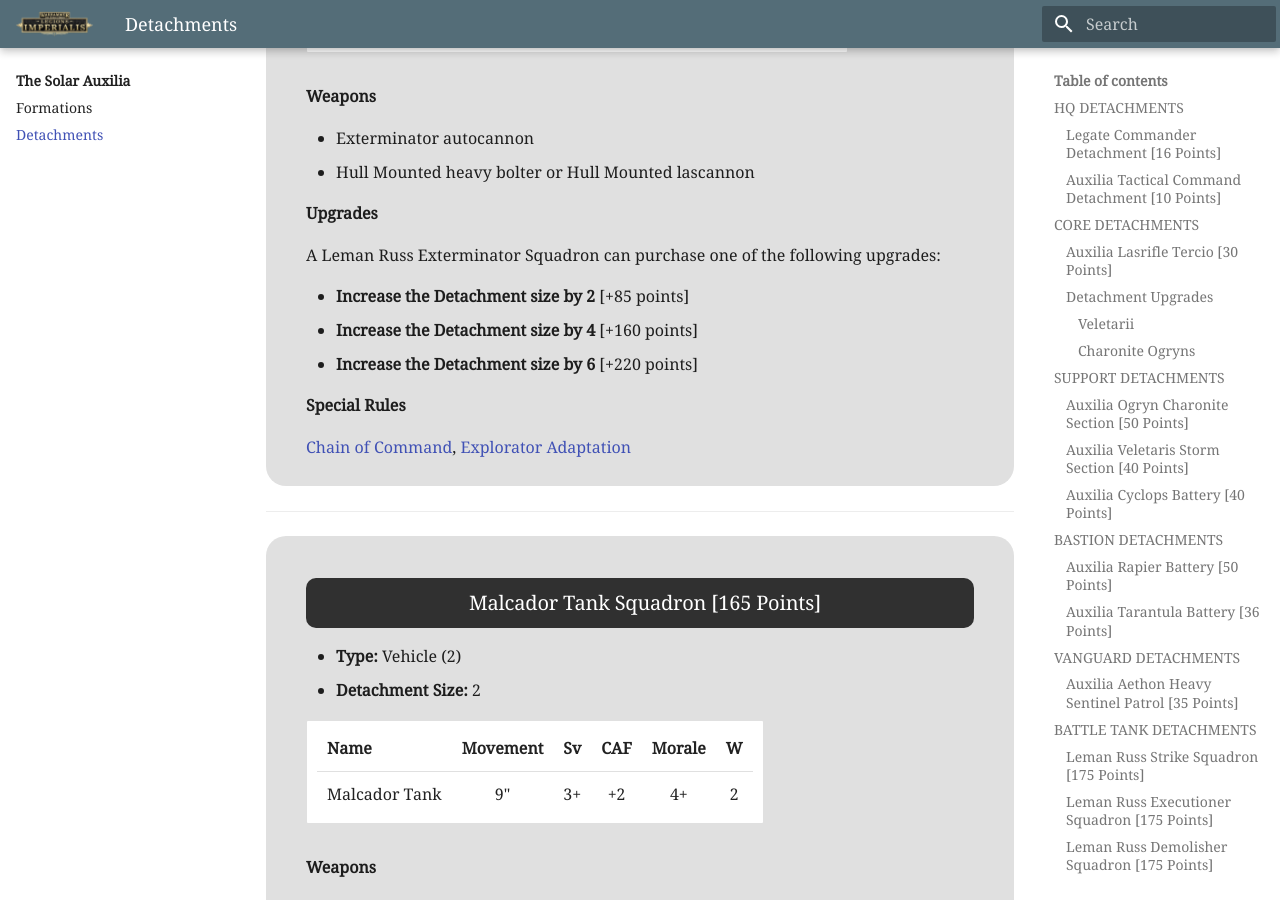
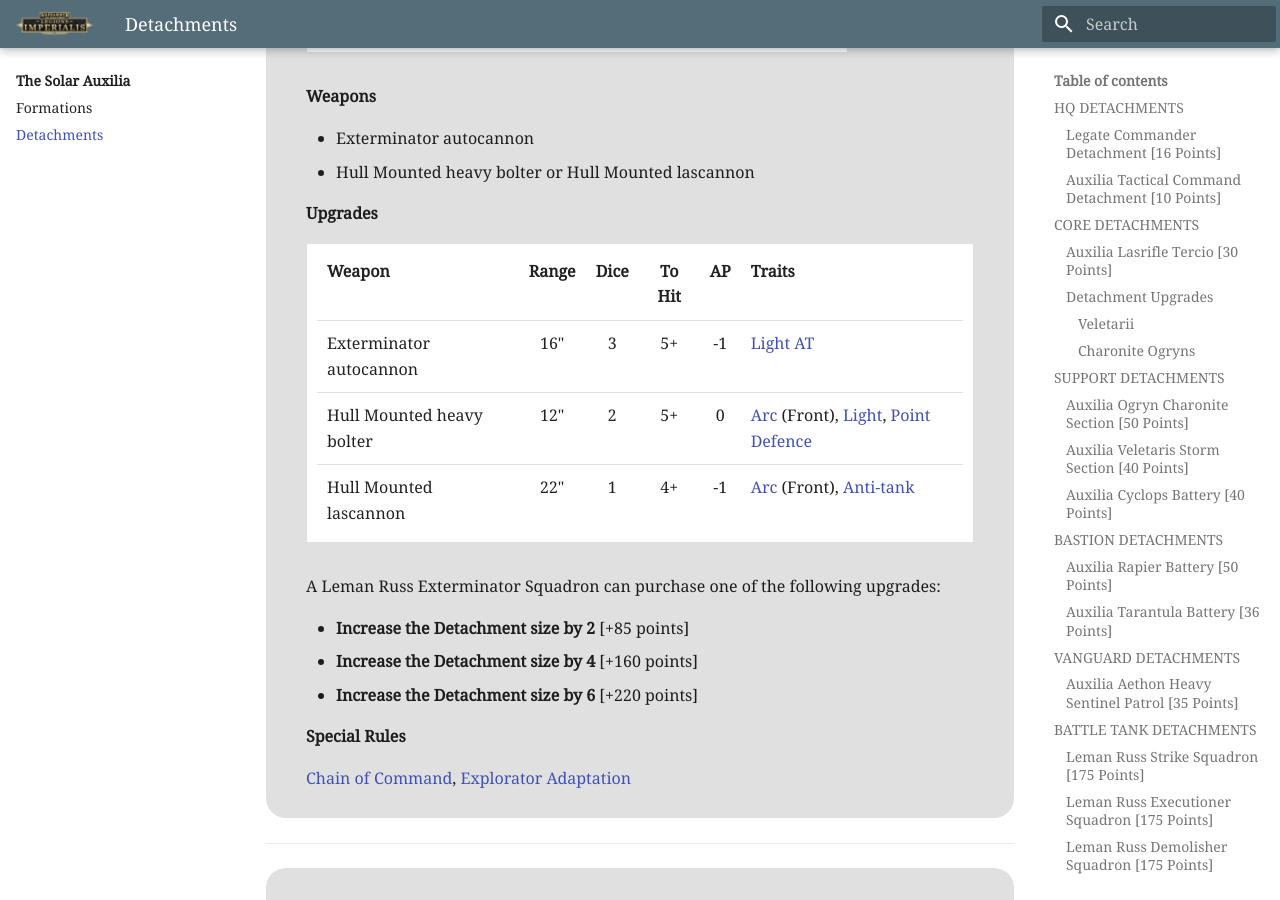
Before and after one commit to BloodBowlBase/EHeresy, an MkDocs documentation site: the page built from docs/the_solar_auxilia/detachments.md, in a window 1280 px wide and 900 px high, scrolled down 14882 px. Built offline with MkDocs 1.6.1 and Material for MkDocs 9.7.7, drawn with Linux system fonts in a browser that asks for light colours.

Commit message:
Adding missing info

```diff
--- a/docs/the_solar_auxilia/detachments.md
+++ b/docs/the_solar_auxilia/detachments.md
@@ -431,7 +431,7 @@
 * Executioner plasma cannon
 * Hull Mounted heavy bolter or Hull Mounted lascannon
 
-| **Weapon**  | Range | Dice | To Hit | AP | Traits   |
+| Weapon  | Range | Dice | To Hit | AP | Traits   |
 | --------------------------- | :---: | :--: | :----: | :-: | ------------------------------------------------ |
 | Executioner plasma cannon | 12" | 2 | 4+ | -1 | [Light AT]   |
 | Hull Mounted heavy bolter | 12" | 2 | 5+ | 0 | [Arc] (Front), [Light], [Point Defence] |
@@ -469,7 +469,7 @@
 * Demolisher cannon
 * Hull Mounted heavy bolter or Hull Mounted lascannon
 
-| **Weapon**  | Range | Dice | To Hit | AP | Traits   |
+| Weapon  | Range | Dice | To Hit | AP | Traits   |
 | --------------------------- | :---: | :--: | :----: | :-: | ------------------------------------------------ |
 | Demolisher cannon | 12" | 1 | 4+ | -3 | [Demolisher], [Ignores Cover]  |
 | Hull Mounted heavy bolter | 12" | 2 | 5+ | 0 | [Arc] (Front), [Light], [Point Defence] |
@@ -507,7 +507,7 @@
 * Annihilator twin lascannon
 * Hull Mounted heavy bolter or Hull Mounted lascannon
 
-| **Weapon**  | Range | Dice | To Hit | AP | Traits   |
+| Weapon  | Range | Dice | To Hit | AP | Traits   |
 | --------------------------- | :---: | :--: | :----: | :-: | ------------------------------------------------ |
 | Annihilator twin lascannon | 22" | 1 | 4+ | -1 | [Accurate], [Anti-tank]  |
 | Hull Mounted heavy bolter | 12" | 2 | 5+ | 0 | [Arc] (Front), [Light], [Point Defence] |
@@ -546,6 +546,12 @@
 * Hull Mounted heavy bolter or Hull Mounted lascannon
 
 **Upgrades**
+
+| Weapon                  | Range | Dice | To Hit | AP  | Traits                                  |
+| --------------------------- | :---: | :--: | :----: | :-: | --------------------------------------- |
+| Exterminator autocannon      |  16"  |  3   |   5+   | -1  | [Light AT]                              |
+| Hull Mounted heavy bolter    |  12"  |  2   |   5+   |  0  | [Arc] (Front), [Light], [Point Defence] |
+| Hull Mounted lascannon       |  22"  |  1   |   4+   | -1  | [Arc] (Front), [Anti-tank]              |
 
 A Leman Russ Exterminator Squadron can purchase one of the following upgrades:
 
@@ -794,7 +800,7 @@
 * Shadowsword heavy bolter sponsons
 * Lascannon sponson turrets
 
-| **Weapon**  | Range | Dice | To Hit | AP | Traits   |
+| Weapon  | Range | Dice | To Hit | AP | Traits   |
 | --------------------------- | :---: | :--: | :----: | :-: | ------------------------------------------------ |
 | Volcano cannon | 70" | 1 | 3+ | -4 | [Arc] (Front), [Engine Killer (2)] |
 | Hull Mounted heavy bolter turret | 12" | 2 | 5+ | 0 | [Arc] (Front), [Light], [Point Defence] |
@@ -834,7 +840,7 @@
 * Stormsword heavy bolter sponsons
 * Lascannon sponson turrets
 
-| **Weapon**  | Range | Dice | To Hit | AP | Traits   |
+| Weapon  | Range | Dice | To Hit | AP | Traits   |
 | --------------------------- | :---: | :--: | :----: | :-: | ------------------------------------------------ |
 | Stormsword siege cannon | 30" | 1 | 3+ | -2 | [Arc] (Front), [Demolisher], [Ignores Cover] |
 | Hull Mounted heavy bolter turret | 12" | 2 | 5+ | 0 | [Arc] (Front), [Light], [Point Defence] |
@@ -874,7 +880,7 @@
 * Stormblade heavy bolter sponsons
 * Lascannon sponson turrets
 
-| **Weapon**  | Range | Dice | To Hit | AP | Traits   |
+| Weapon  | Range | Dice | To Hit | AP | Traits   |
 | --------------------------- | :---: | :--: | :----: | :-: | ------------------------------------------------ |
 | Plasma blastgun | 20" | 2 | 3+ | -3 | [Arc] (Front)   |
 | Hull Mounted heavy bolter turret | 12" | 2 | 5+ | 0 | [Arc] (Front), [Light], [Point Defence] |
```
Also changed, not shown: docs/the_legiones_astartes/detachments.md (+9 -9 lines).
